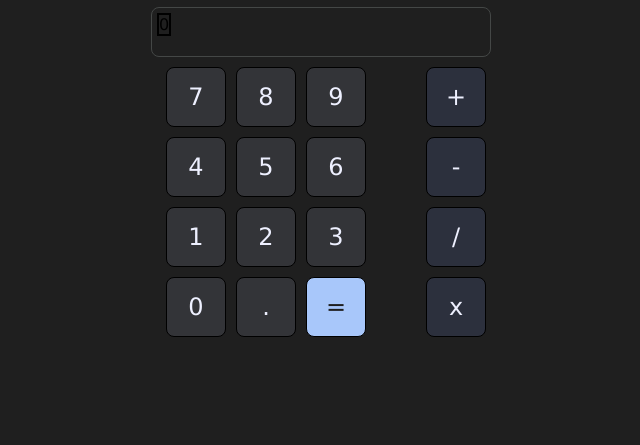
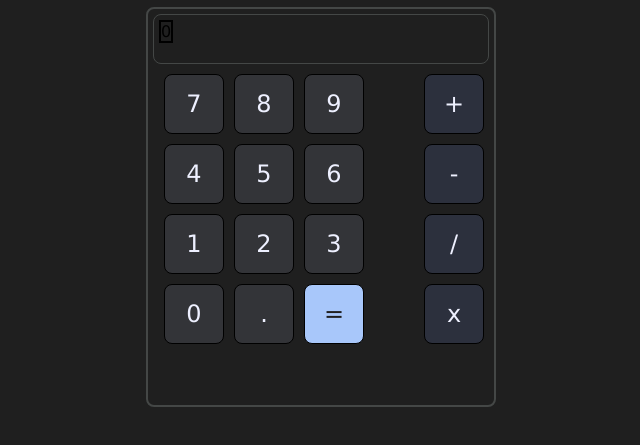
Before and after one commit to serghine-abdelillah/Calculator, a plain HTML site: page App/webApp/index.html in a window 1280 px wide. Shown: the part 51-496 px from the top of the page, without its empty margins (319-959 px from the left). Drawn offline with Linux system fonts and the light colour scheme.

Commit message:
CSS : Update File

```diff
--- a/App/webApp/style.css
+++ b/App/webApp/style.css
@@ -20,6 +20,7 @@ h1 {
   width: 350px;
   height: 400px;
   border-radius: 8px;
+  border: 2px solid #444746;
 }
 
 .screen {
```
